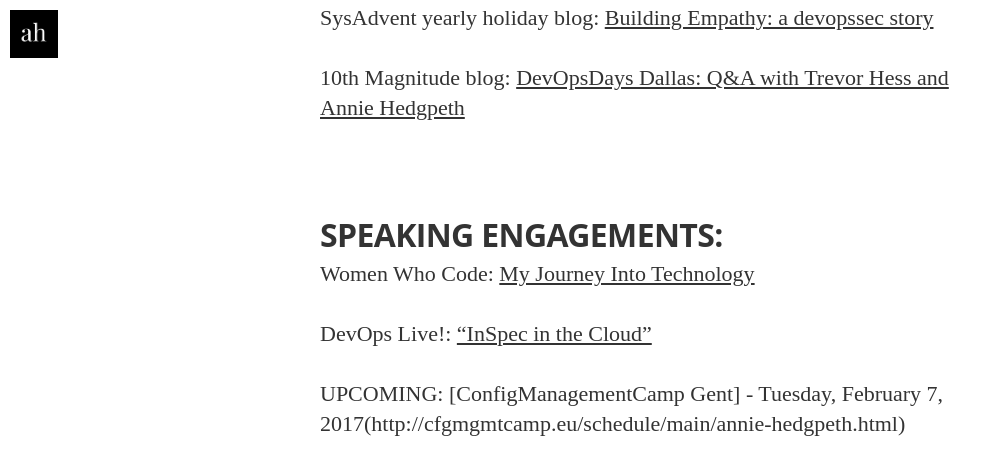
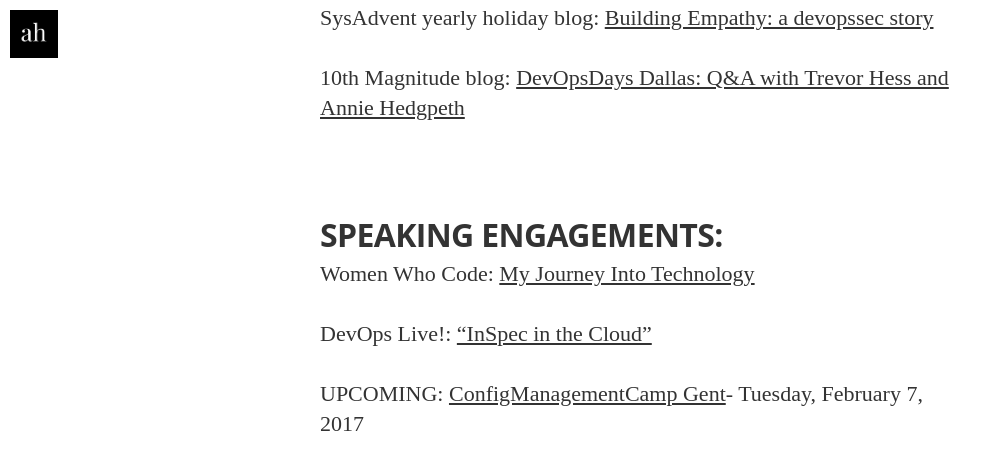
Before and after one commit to anniehedgpeth/anniehedgpeth.github.io, a Jekyll site: the page built from community.md, in a window 1280 px wide and 900 px high, scrolled down 907 px, cut to the strip 0-505 px from the top of the window. Shown: the top 475 px of the strip, without its empty margins (0-1002 px from the left). Built offline with Jekyll 4.4.1, drawn with Linux system fonts in a browser that asks for light colours; nearby versions of some CDN libraries; some web fonts are replaced.

Commit message:
upcoming edit

```diff
--- a/community.md
+++ b/community.md
@@ -21,4 +21,4 @@
 
  DevOps Live!: [“InSpec in the Cloud”](https://www.youtube.com/watch?v=Y9kqolVaMOA)
 
-UPCOMING: [ConfigManagementCamp Gent] - Tuesday, February 7, 2017(http://cfgmgmtcamp.eu/schedule/main/annie-hedgpeth.html)
+UPCOMING: [ConfigManagementCamp Gent](http://cfgmgmtcamp.eu/schedule/main/annie-hedgpeth.html)- Tuesday, February 7, 2017
```
